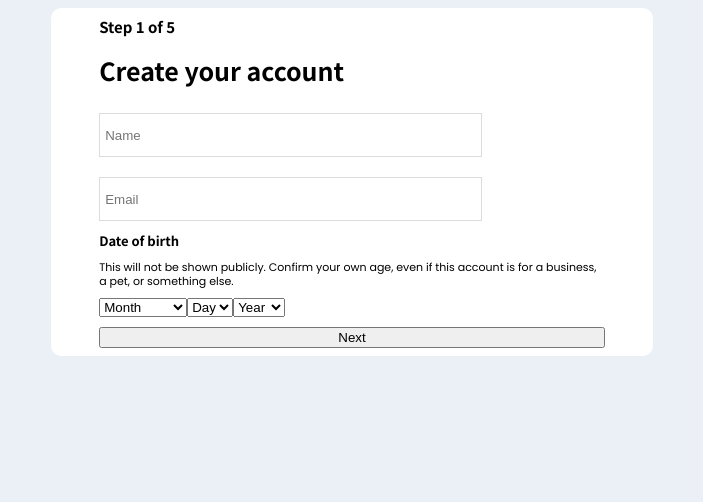
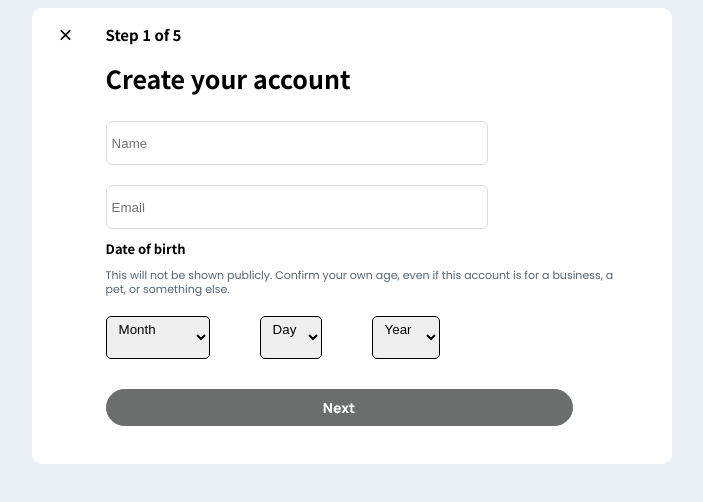
Before and after one commit to earlmorningstar/Twitter-clone, a plain HTML site: page signup.html in a window 1280 px wide. Shown: the whole page, without its empty margins (288-991 px from the left). Drawn offline with Linux system fonts and the light colour scheme.

Commit message:
Fifth Commit.
Sign Up Page Completed.

```diff
--- a/css/signupstyle.css
+++ b/css/signupstyle.css
@@ -10,12 +10,17 @@ body {
 }
 
 .overall {
-  padding: 0.5em 3em;
-  width: 40%;
+  padding: 1em 3em 0.5em 1.5em;
+  width: 45%;
   background-color: #ffffff;
   display: flex;
-  flex-direction: column;
+  gap: 30px;
   border-radius: 10px;
+}
+
+.exit-icon {
+    font-size: 20px;
+    cursor: pointer;
 }
 
 .date-of-birth {
@@ -53,18 +58,57 @@ input {
   padding-left: 5px;
   border: 1px solid #dadce0;
   outline-color: #2ba3ed;
+  border-radius: 6px;
 }
 
 .sign-up-note-text {
   font-family: "Poppins", sans-serif;
+  color: #536471;
   font-size: 11px;
   line-height: 14px;
+  margin-bottom: 10px;
 }
 
 .dob-sel-div {
   display: flex;
+  gap: 50px;
+  margin-bottom: 20px;
+  /* padding: ; */
   /* justify-content: space-between; */
 }
+
+.select {
+    padding: 4px 8px 20px 8px;
+    display: flex;
+    border: 1.5px solid #000000;
+    border-radius: 5px;
+}
+
+.select:focus {
+    outline-color: #2ba3ed;
+}
+
+.sele-poin {
+    font-family: 'Noto Sans SC', sans-serif;
+    font-weight: 200;
+    font-size: 15px;
+}
+
+.sign-up-submit-btn {
+    cursor: pointer;
+    border-radius: 25px;
+    padding: 8px 18px;
+    color: #ffffff;
+    background-color: #6c6d6d;
+    border: 1px solid #6c6d6d;
+    font-family: 'Manrope', sans-serif;
+    font-weight: 800;
+    font-size: 14px;
+    margin-bottom: 30px;
+    width: 90%;
+}
+
+
 
 /* font-family: 'Manrope', sans-serif; */
 /* font-family: 'Poppins', sans-serif; */
--- a/signup.html
+++ b/signup.html
@@ -10,6 +10,9 @@
 <body>
 
     <div class="overall">
+
+        <div class="exit-icon"><i class="ri-close-fill"></i></div>
+        <div class="sign-up-text-part">
             <div class="two-spans">
                 <span class="step-span">Step 1 of 5</span>
                 <span class="create-span">Create your account</span>
@@ -23,9 +26,10 @@
                     <div class="sign-up-note-text">This will not be shown publicly. Confirm your own age, even if this account is for a business, a pet, or something else.</div>
 
                     <div class="dob-sel-div">
-        <select id="mob" name="mob">
+                <select class="select" id="mob" name="mob">
                 <label class="month-bar" id="month" for="month">Month</label>
-          <option value="">Month</option>
+                <div>
+                  <option class="sele-poin" value="">Month</option>
                   <option value="january">January</option>
                   <option value="february">February</option>
                   <option value="march">March</option>
@@ -38,11 +42,12 @@
                   <option value="october">October</option>
                   <option value="november">November</option>
                   <option value="december">December</option>
+                </div>
                 </select>
 
-        <select id="dob" name="dob">
+                <select class="select" id="dob" name="dob">
                     <label class="day-bar" id="day" for="day">Day</label>
-            <option value="">Day</option>
+                    <option class="sele-poin" value="">Day</option>
                       <option value="">1</option>
                       <option value="">2</option>
                       <option value="">3</option>
@@ -76,8 +81,8 @@
                       <option value="">31</option>
                     </select>
 
-            <select id="yob" name="yob">
-                <label class="year-bar" id="year" for="year">Year</label>
+                    <select class="select" id="yob" name="yob">
+                        <label class="sele-poin" id="year" for="year">Year</label>
                         <option value="">Year</option>
                           <option value="">2023</option>
                           <option value="">2022</option>
@@ -113,8 +118,10 @@
                         </select>
 
             </div>
-             <button type="submit">Next</button>
+                     <button class="sign-up-submit-btn" type="submit">Next</button>
                 </form>
+        </div>
+
     </div>
 
 
```
Lines whose indentation alone changed are shown as unchanged.
